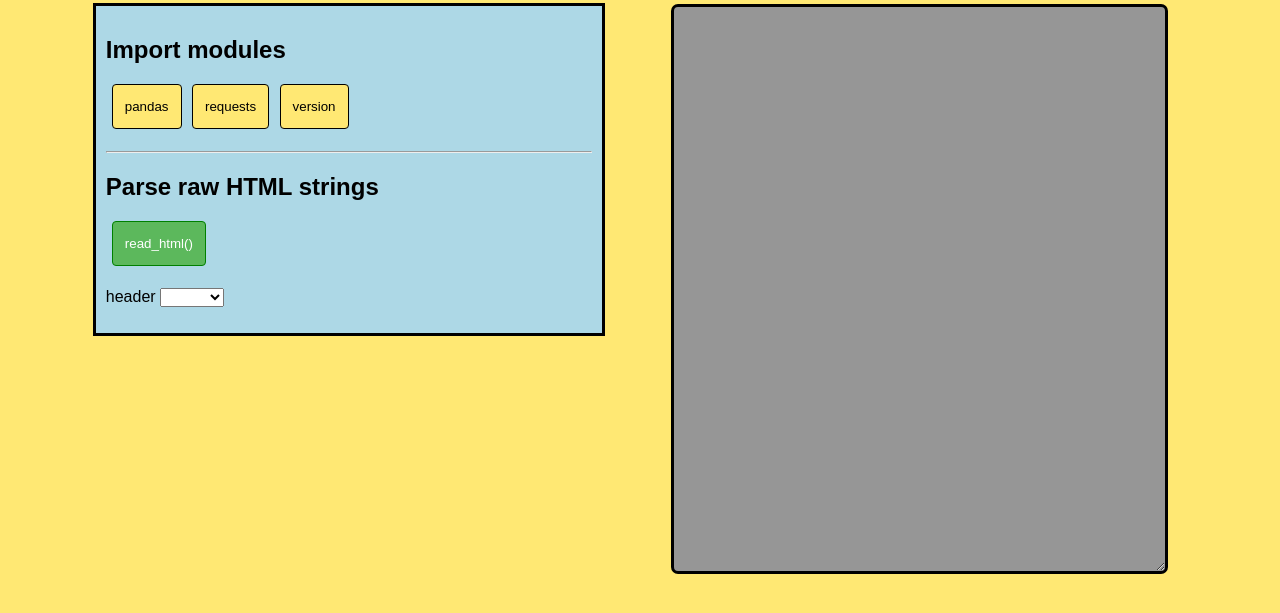
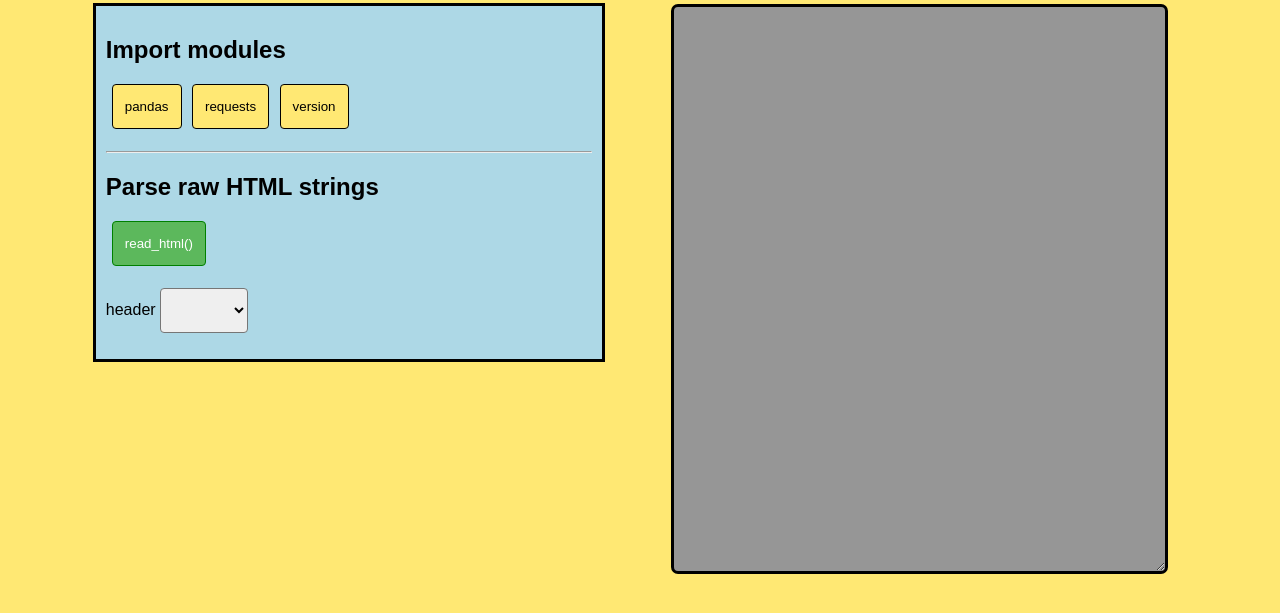
Before and after one commit to Supravisor/Parse_HTML_table, a plain HTML site: page index.htm in a window 1280 px wide. Shown: the part 79-692 px from the top of the page. Drawn offline with Linux system fonts and the light colour scheme.

Commit message:
add select selector

```diff
--- a/styles.css
+++ b/styles.css
@@ -63,6 +63,13 @@ input {
   margin-bottom: 6px;
 }
 
+select {
+  padding: 13px 12px;
+  border-radius: 4px;
+  border-width: 1px;
+  border-style: solid;
+}
+
 .btn-success {
   background: #5cb85c;
   border-color: green;
```
